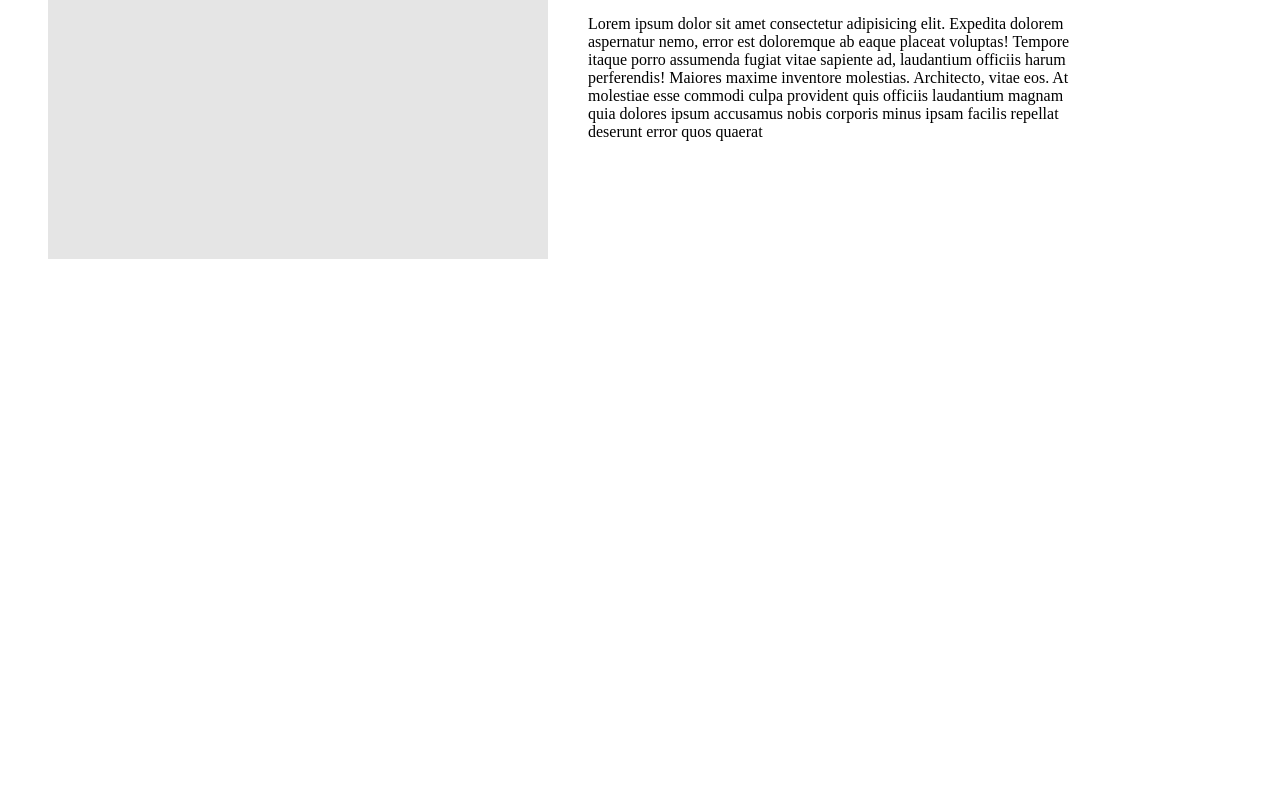
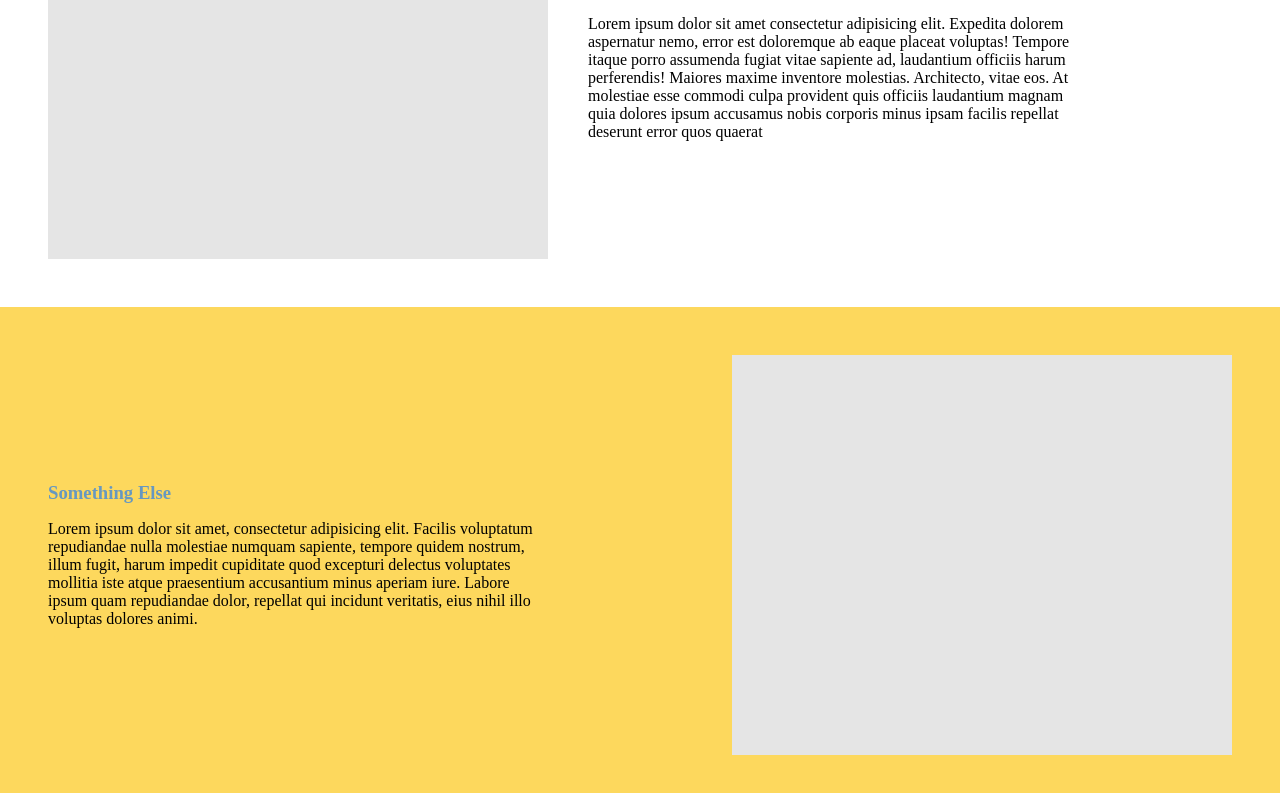
Before and after one commit to hnslyswhy/4goods-hanckathon-group-project, a React (Create React App) app in the folder client/: page / in a window 1280 px wide. Shown: the part 1805-2598 px from the top of the page. Before the commit the page ends 2112 px from the top, so only its background shows below. Built offline with nearby package versions, Linux system fonts and the light colour scheme.

Commit message:
add more content section

```diff
--- a/client/src/pages/HomePage/HomePage.js
+++ b/client/src/pages/HomePage/HomePage.js
@@ -6,6 +6,7 @@ import { Link } from "react-router-dom";
 const HomePage = () => {
   return (
     <main className="main">
+      {/* hero section */}
       <section className="hero">
         <div className="hero__image"></div>
         <Link to='/organizations'>
@@ -13,6 +14,7 @@ const HomePage = () => {
         </Link>
       </section>
 
+      {/* about section */}
       <section className="about">
         <h2 className="about__title">about</h2>
         <div className="about__wrapper">
@@ -24,6 +26,7 @@ const HomePage = () => {
         </div>
       </section>
 
+      {/* explore section */}
       <section className="explore">
        <div className="explore__wrapper">
          <h3 className="explore__title">Explore Organizations</h3>
@@ -32,6 +35,7 @@ const HomePage = () => {
        <div className="explore__image"></div>
       </section>
 
+      {/* donate section */}
       <section className="donate">
         <div className="donate__wrapper">
          <div className="donate__image"></div>
@@ -42,6 +46,14 @@ const HomePage = () => {
         </div>
       </section>
 
+      {/* more content */}
+      <section className="more-content">
+       <div className="more-content__wrapper">
+         <h3 className="more-content__title">Something Else</h3>
+         <p className="more-content__text">Lorem ipsum dolor sit amet, consectetur adipisicing elit. Facilis voluptatum repudiandae nulla molestiae numquam sapiente, tempore quidem nostrum, illum fugit, harum impedit cupiditate quod excepturi delectus voluptates mollitia iste atque praesentium accusantium minus aperiam iure. Labore ipsum quam repudiandae dolor, repellat qui incidunt veritatis, eius nihil illo voluptas dolores animi.</p>
+       </div>
+       <div className="more-content__image"></div>
+      </section>
     </main>
   );
 };
--- a/client/src/pages/HomePage/HomePage.scss
+++ b/client/src/pages/HomePage/HomePage.scss
@@ -119,3 +119,31 @@
     background-color: #E5E5E5;
   }
 }
+
+//***************** more content section *************
+.more-content {
+  padding: 48px;
+  background-color: #FDD85D;
+  display: flex;
+  justify-content: space-between;
+
+  &__wrapper {
+    width: 500px;
+    align-self: center;
+  }
+  &__title {
+    padding-bottom: 16px;
+    color:  #6798C0;;
+  }
+
+  &__image {
+    // background:
+    // url("../../assets/images/hero.png");
+    // background-repeat: no-repeat;
+    // background-position: center;
+    // background-size: cover;
+    height: 400px;
+    width: 500px;
+    background-color: #E5E5E5;;
+  }
+}
```
